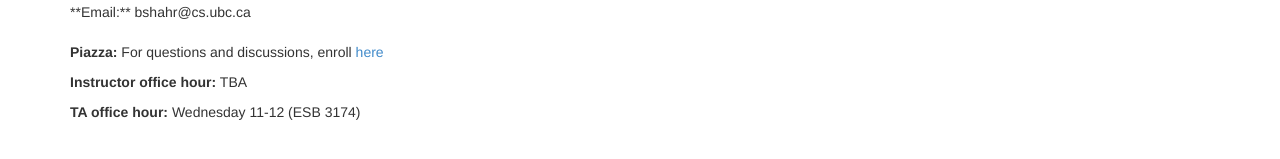
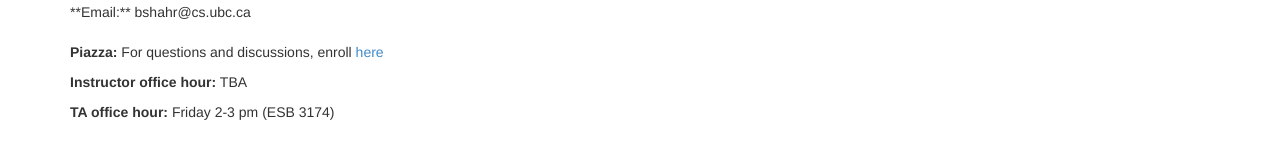
Before and after one commit to alexandrebouchard/stat547c-web-fa2015-16, a Jekyll site: the page built from contacts.md, in a window 1280 px wide. Shown: the part 273-432 px from the top of the page. Built offline with Jekyll 4.4.1, drawn with Linux system fonts in a browser that asks for light colours; nearby versions of some CDN libraries; Markdown is read by kramdown in place of the engine named in the settings; comment, search, counter and statistics services are not loaded.

Commit message:
Corrected TA tutorial time.

```diff
--- a/contacts.md
+++ b/contacts.md
@@ -25,4 +25,4 @@ Course Information
 
 **Instructor office hour:**  TBA
 
-**TA office hour:** Wednesday 11-12 (ESB 3174)
+**TA office hour:** Friday 2-3 pm (ESB 3174)
```
